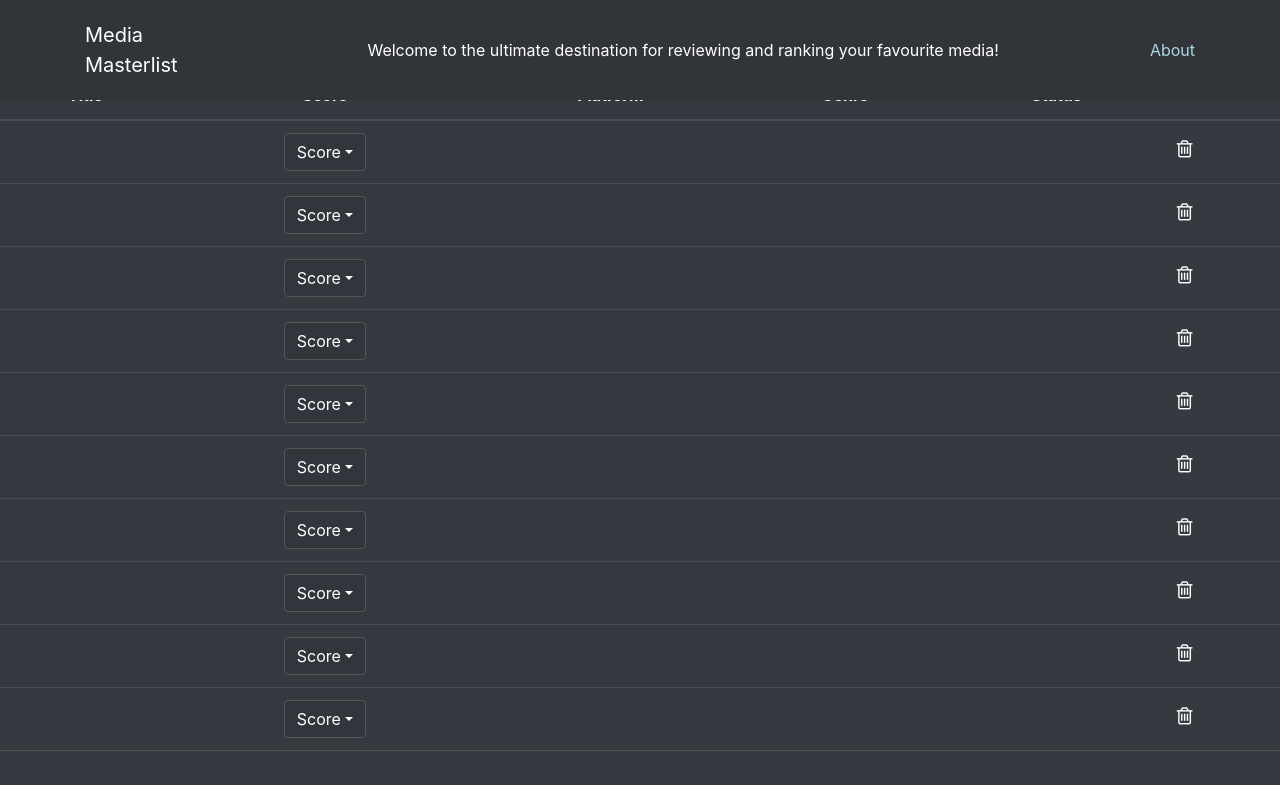
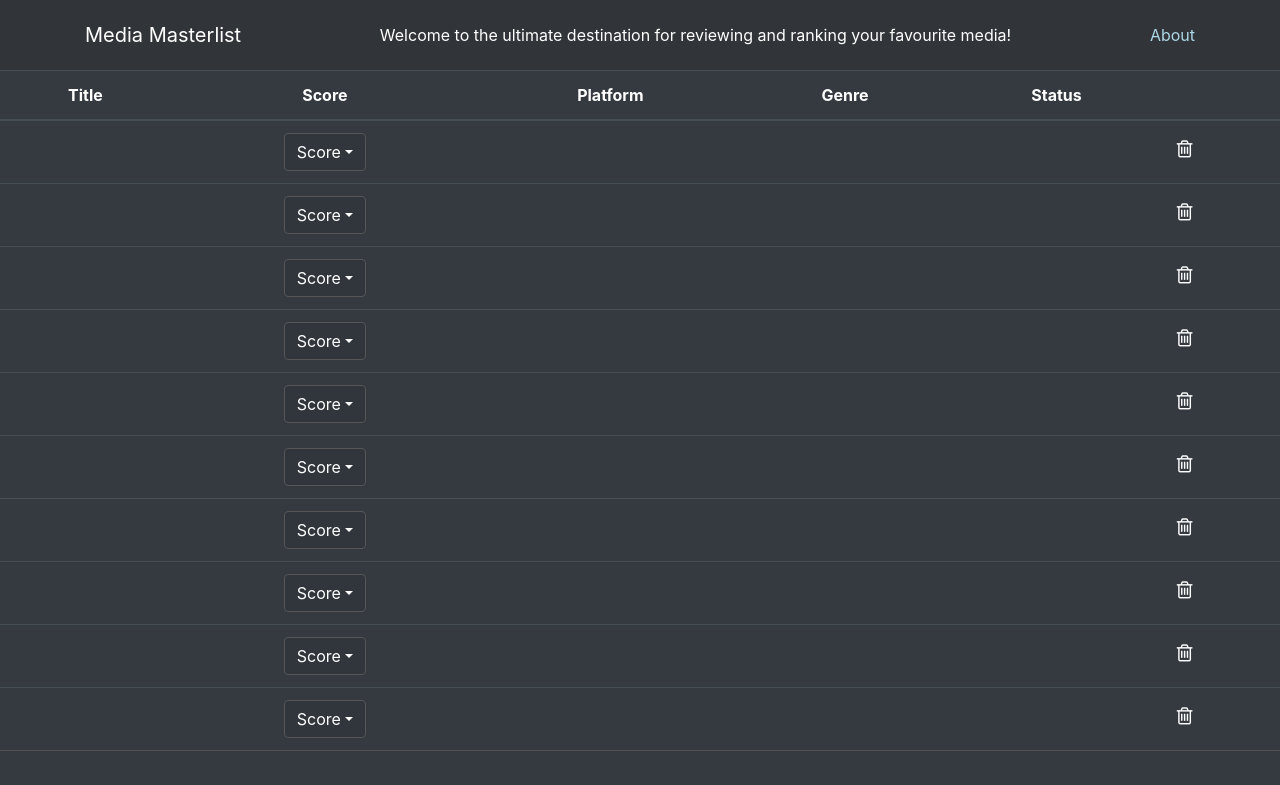
Before and after one commit to danielledonnelly/media-masterlist, a plain HTML site: page index.html in a window 1280 px wide. Shown: the top 785 px of the page. Drawn offline with nearby package versions, Linux system fonts and the light colour scheme.

Commit message:
fixed visual glitch by removing span sizing

```diff
--- a/style.css
+++ b/style.css
@@ -120,7 +120,7 @@ td:nth-child(2) {
 /* Button Styles */
 
 .logo {
-  max-width: 150px;
+
   color: white;
   font-size: 20px;
   cursor: pointer;
@@ -263,17 +263,6 @@ footer p {
   color: white;
 }
 
-.subtitle {
-  font-size: 16px;
-  color: white;
-  flex-grow: 1;
-  text-align: center;
-}
-
-span {
-  width: 100%;
-}
-
 .light-link {
   color:lightblue
 }
```
